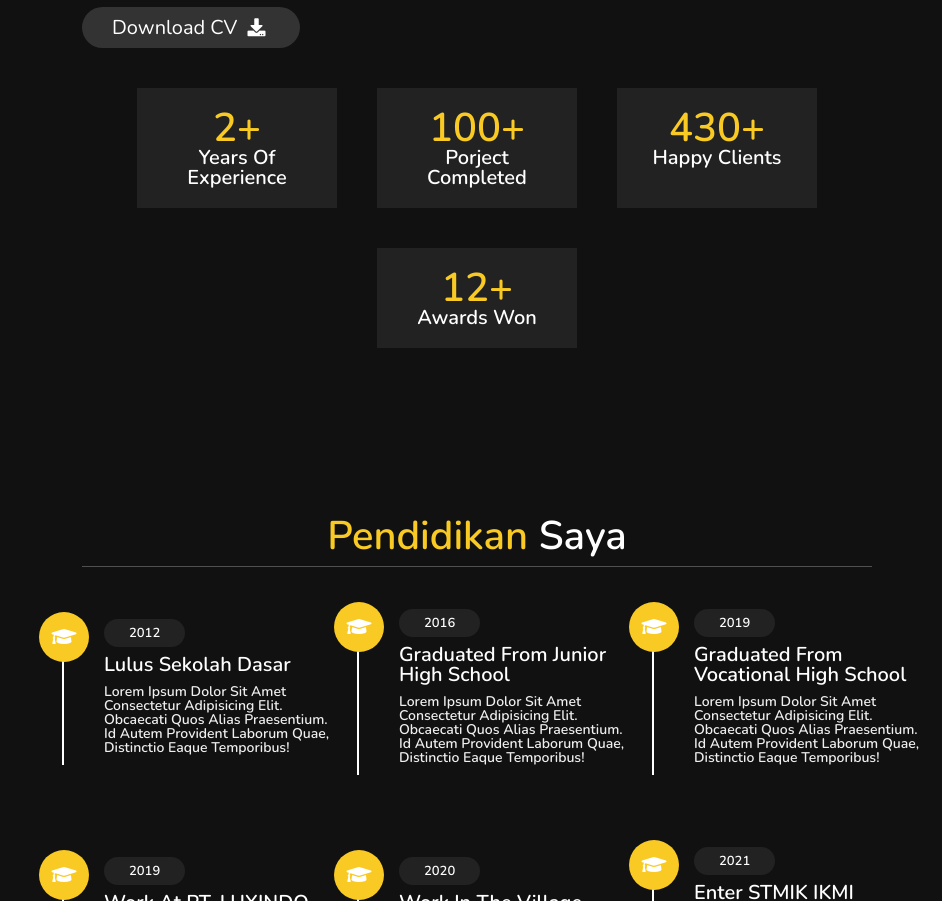
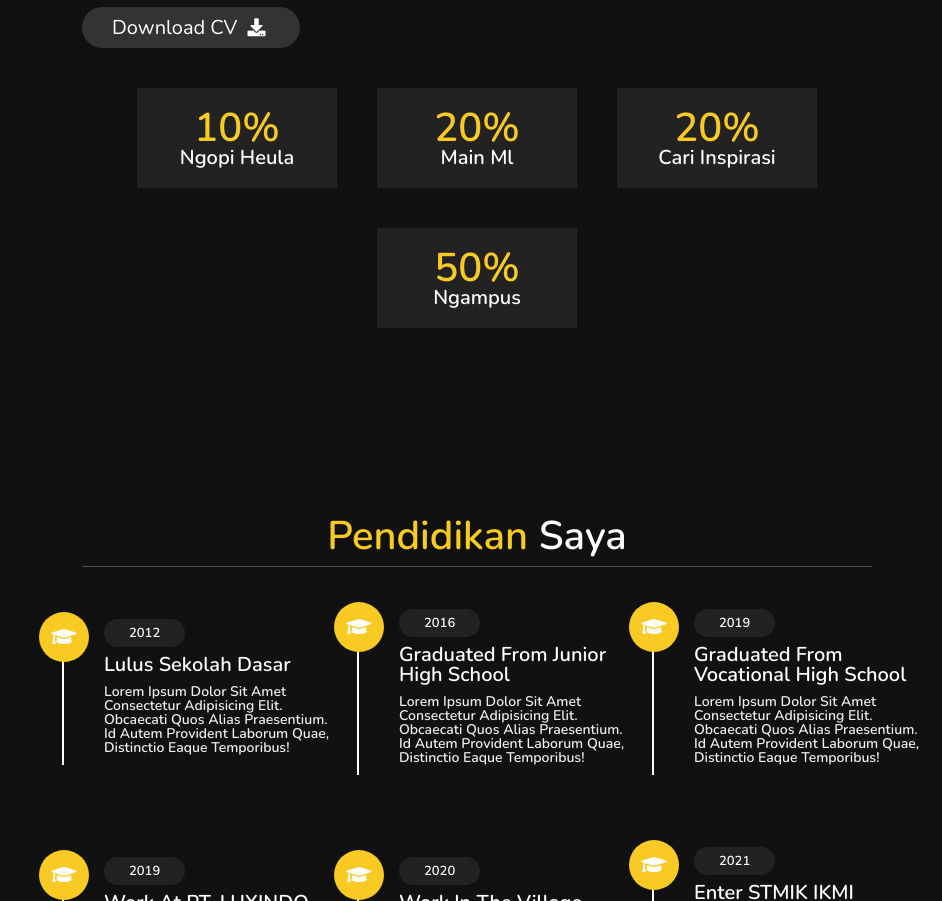
Before and after one commit to kimsart1000/ExRenGM, a plain HTML site: page index.html in a window 1280 px wide. Shown: the part 1114-2015 px from the top of the page, without its empty margins (338-1280 px from the left). Drawn offline with nearby package versions, Linux system fonts and the light colour scheme.

Commit message:
Update index.html

```diff
--- a/index.html
+++ b/index.html
@@ -76,23 +76,23 @@
     <div class="counter">
 
         <div class="box">
-            <span>2+</span>
-            <h3>years of experience</h3>
+            <span>10%</span>
+            <h3>ngopi heula</h3>
         </div>
 
         <div class="box">
-            <span>100+</span>
-            <h3>porject completed</h3>
+            <span>20%</span>
+            <h3>main ml</h3>
         </div>
 
         <div class="box">
-            <span>430+</span>
-            <h3>happy clients</h3>
+            <span>20%</span>
+            <h3>cari inspirasi</h3>
         </div>
 
         <div class="box">
-            <span>12+</span>
-            <h3>awards won</h3>
+            <span>50%</span>
+            <h3>ngampus</h3>
         </div>
 
     </div>
```
